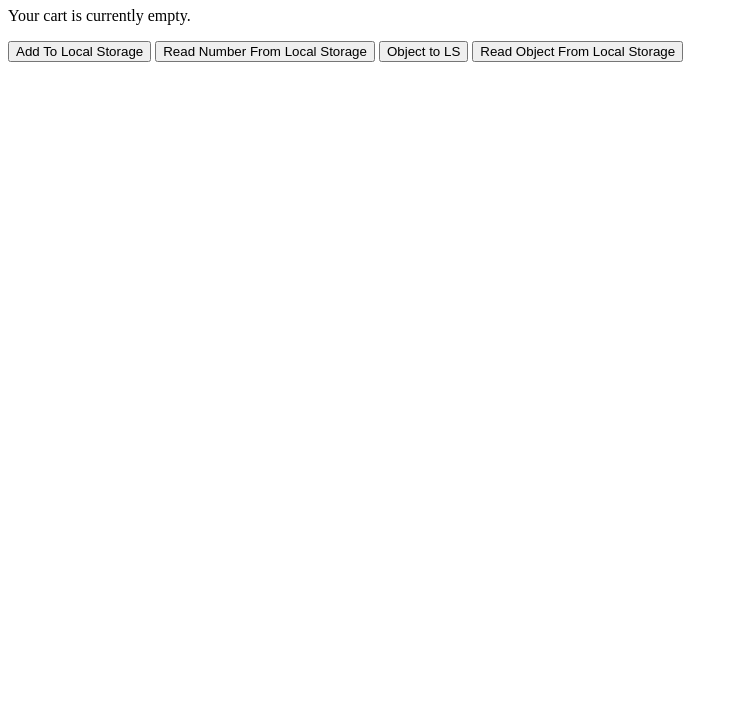
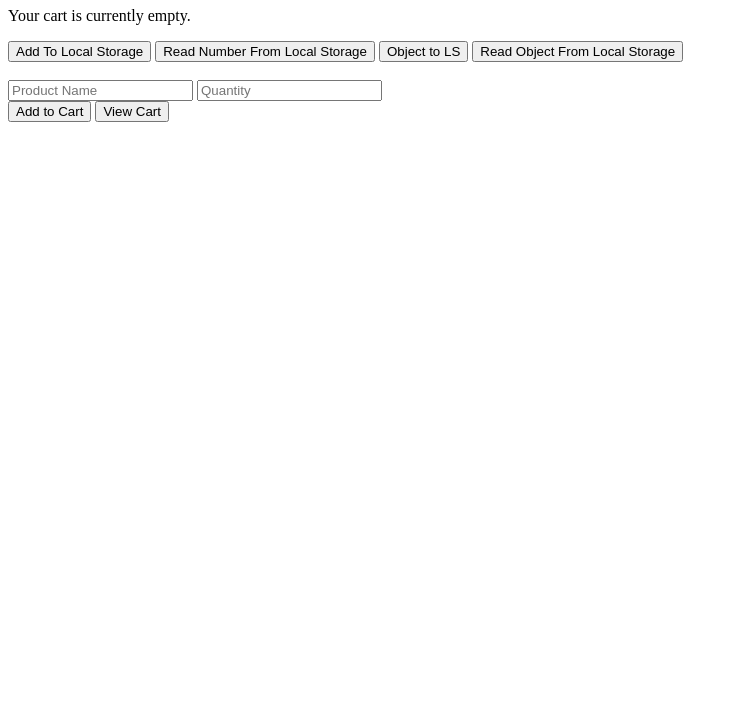
Before and after one commit to afzalhossainraju100/PH-Study-Of-Local-Storage, a plain HTML site: page index.html in a window 1280 px wide. Shown: the part 73-800 px from the top of the page, without its empty margins (0-738 px from the left). Drawn offline with Linux system fonts and the light colour scheme.

Commit message:
add to cart function usning LocalStorage

```diff
--- a/index.html
+++ b/index.html
@@ -14,6 +14,15 @@
     <button onclick="setObjectToLS()">Object to LS</button>
     <button onclick="getObjectFromLS()">Read Object From Local Storage</button>
 
+<br> <br>
+
+
+    <input id="product" type="text" placeholder="Product Name">
+    <input id="quantity" type="number" placeholder="Quantity">
+    <br>
+    <button onclick="handleAddProduct()">Add to Cart</button>
+    <button onclick="viewCart()">View Cart</button>
+
 
 
 
--- a/shoppingCart.js
+++ b/shoppingCart.js
@@ -20,3 +20,16 @@ const getObjectFromLS = () => {
     const customerString = JSON.parse(localStorage.getItem("customer"));
     console.log("Object From LS", customerString);
 }
+
+const handleAddProduct = () => {
+  console.log("Add Product Clicked");
+  const product = document.getElementById("product").value;
+  const quantity = document.getElementById("quantity").value;
+  console.log(product, quantity);
+  const cart = { product, quantity };
+  localStorage.setItem("Cart", JSON.stringify(cart));
+};
+const viewCart = () => {
+  const viewCart = JSON.parse(localStorage.getItem("Cart"));
+  console.log("Cart from LS", viewCart.product);
+};
```
